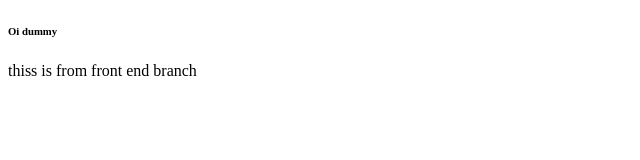
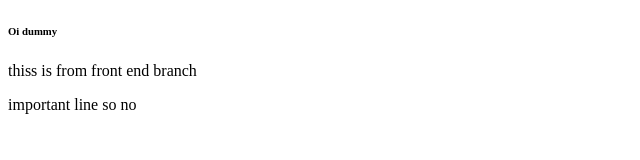
Before and after one commit to bhuvanesh1082005/Git_Demo, a plain HTML site: page index.html in a window 1280 px wide. Shown: the whole page, without its empty margins (0-640 px from the left). Drawn offline with Linux system fonts and the light colour scheme.

Commit message:
line added

```diff
--- a/index.html
+++ b/index.html
@@ -8,5 +8,6 @@
 <body>
     <h6>Oi dummy</h6>
     <p>thiss is from front end branch</p>
+    <p>important line so no</p>
 </body>
 </html>
```
